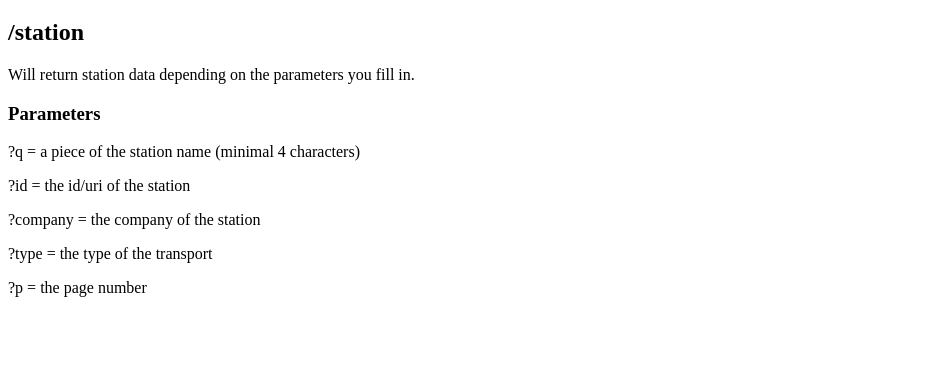
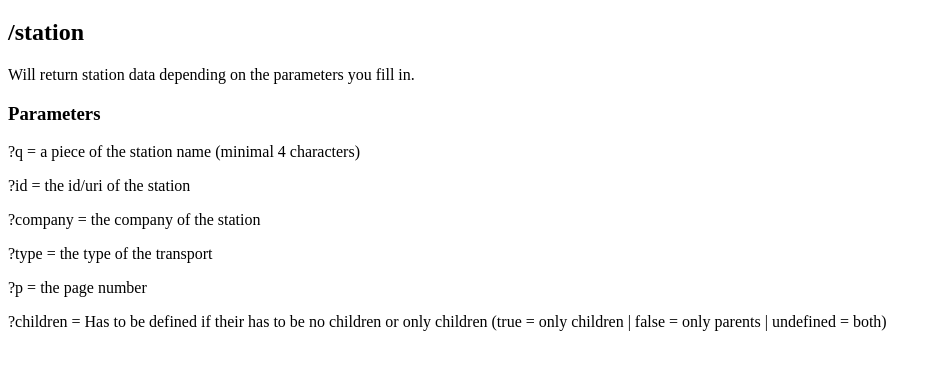
Before and after one commit to oSoc17/oasis-backend, a website: page documentation/index.html in a window 1280 px wide. Shown: the part 61-430 px from the top of the page, without its empty margins (0-941 px from the left). Drawn offline with Linux system fonts and the light colour scheme.

Commit message:
api improvements

```diff
--- a/documentation/index.html
+++ b/documentation/index.html
@@ -19,6 +19,7 @@
         <p>?company = the company of the station</p>
         <p>?type = the type of the transport</p>
         <p>?p = the page number</p>
+        <p>?children = Has to be defined if their has to be no children or only children (true = only children | false = only parents | undefined = both)</p>
     </main>
 </body>
 </html>
```
